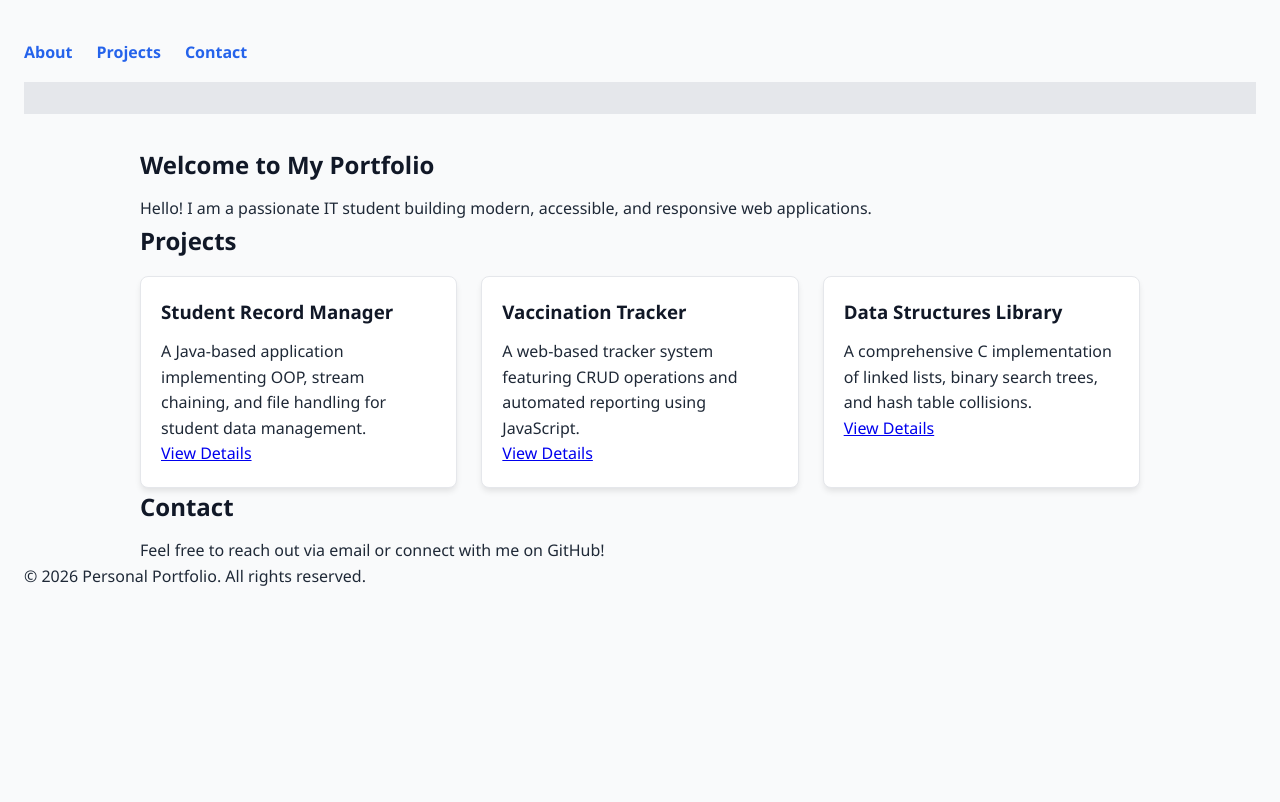
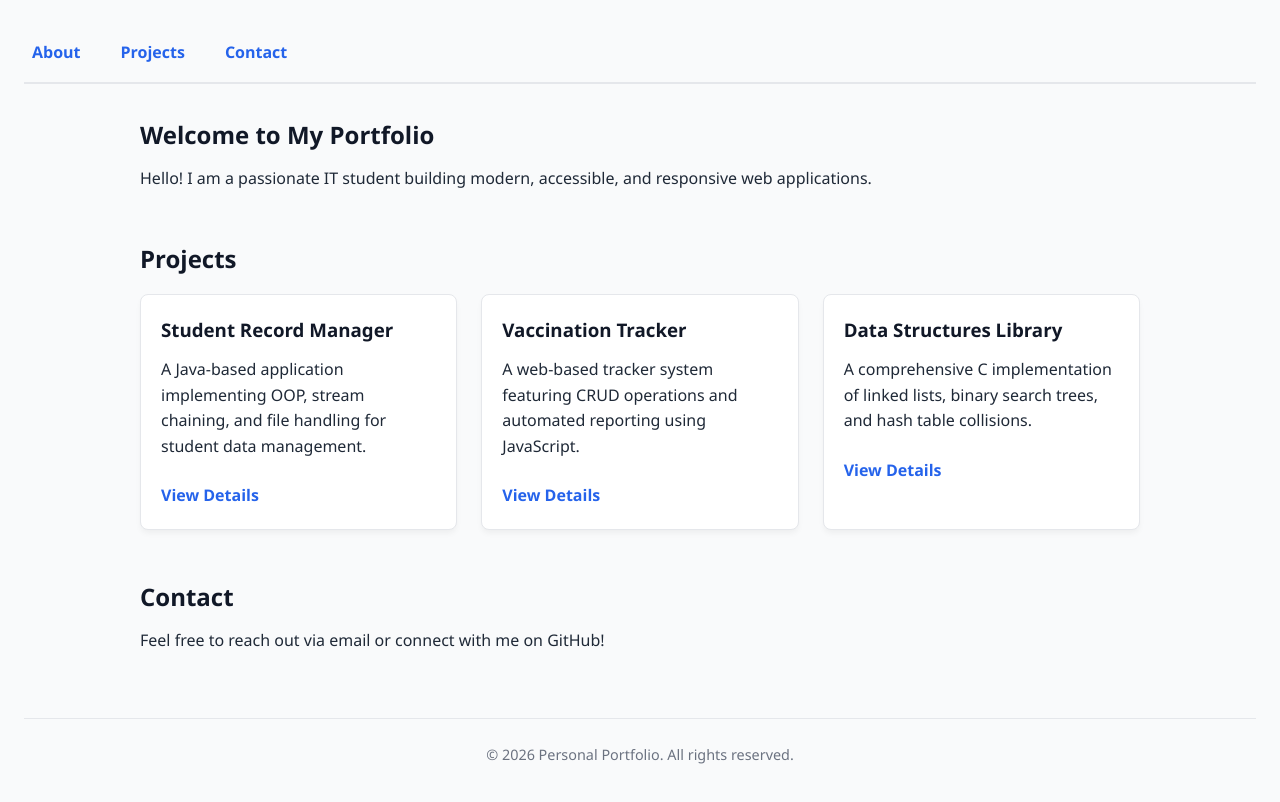
Before and after one commit to johnpaulcabas-carsu/personal-portfolio, a plain HTML site: page index.html in a window 1280 px wide. Drawn offline with Linux system fonts and the light colour scheme.

Commit message:
Update style.css
v2: added CSS styling, responsive layout, and accessibility-safe design

```diff
--- a/style.css
+++ b/style.css
@@ -4,6 +4,7 @@
   --bg-color: #f9fafb;
   --card-bg: #ffffff;
   --accent-color: #1d4ed8;
+  --border-color: #e5e7eb;
   --spacing: 1.5rem;
 }
 
@@ -21,14 +22,22 @@ body {
   padding: var(--spacing);
 }
 
-h1, h2, h3 {
-  margin-bottom: 0.75rem;
-  color: #111827;
-}
-
 main {
   max-width: 1000px;
   margin: 0 auto;
+}
+
+h1, h2, h3 {
+  color: #111827;
+  margin-bottom: 0.75rem;
+}
+
+p {
+  margin-bottom: 1rem;
+}
+
+section {
+  margin-bottom: 3rem;
 }
 
 nav ul {
@@ -37,13 +46,15 @@ nav ul {
   gap: 1.5rem;
   padding: 1rem 0;
   margin-bottom: 2rem;
-  border-bottom: 2rem solid #e5e7eb;
+  border-bottom: 2px solid var(--border-color);
 }
 
 nav a {
   text-decoration: none;
   color: var(--primary-color);
   font-weight: 600;
+  padding: 0.25rem 0.5rem;
+  border-radius: 4px;
 }
 
 .projects-grid {
@@ -55,11 +66,19 @@ nav a {
 
 .project-card {
   background: var(--card-bg);
-  border: 1px solid #e5e7eb;
+  border: 1px solid var(--border-color);
   border-radius: 8px;
   padding: 1.25rem;
-  box-shadow: 0 4px 6px -1px rgba(0, 0, 0, 0.1);
+  box-shadow: 0 4px 6px -1px rgba(0, 0, 0, 0.05);
   transition: transform 0.2s ease, box-shadow 0.2s ease;
+}
+
+.project-link {
+  display: inline-block;
+  text-decoration: none;
+  color: var(--primary-color);
+  font-weight: 600;
+  margin-top: 0.5rem;
 }
 
 .project-card:hover {
@@ -77,13 +96,26 @@ a:focus, button:focus {
   outline-offset: 2px;
 }
 
+footer {
+  text-align: center;
+  margin-top: 4rem;
+  padding-top: 1.5rem;
+  border-top: 1px solid var(--border-color);
+  font-size: 0.9rem;
+  color: #6b7280;
+}
+
 @media (max-width: 600px) {
   nav ul {
     flex-direction: column;
-    gap: 0.75rem;
+    gap: 0.5rem;
   }
 
   body {
     padding: 1rem;
   }
+
+  section {
+    margin-bottom: 2rem;
+  }
 }
```
